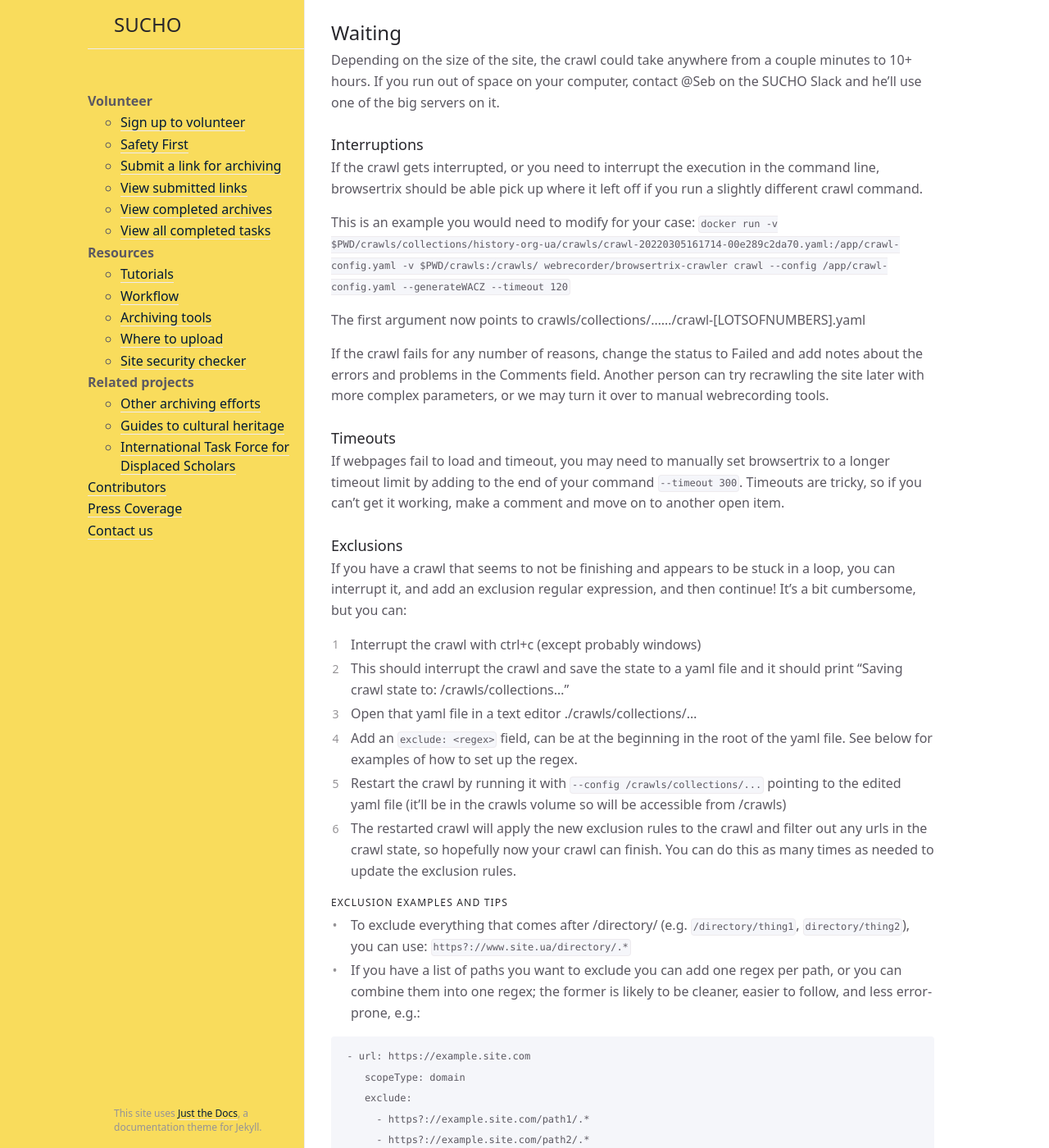
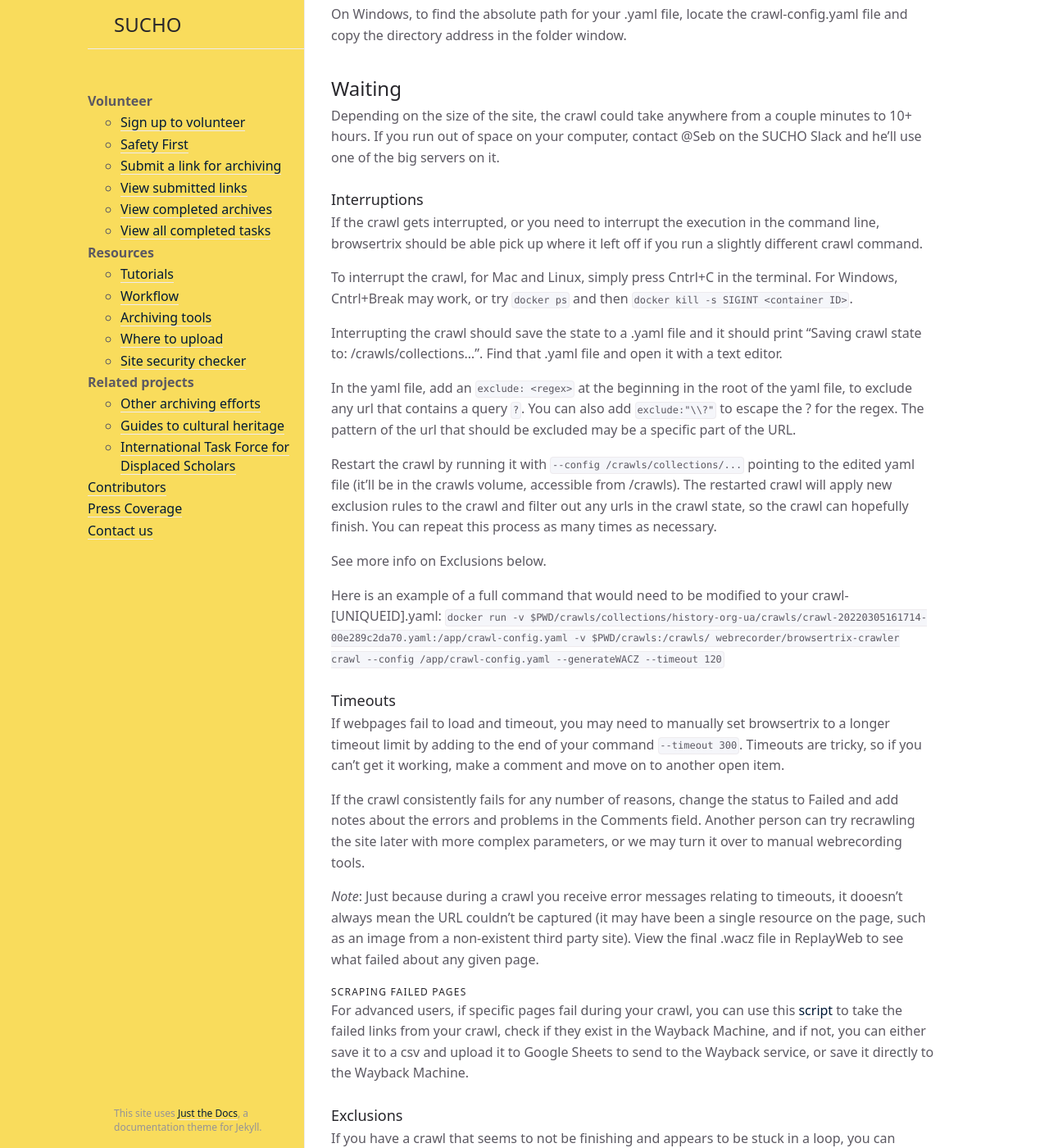
Before and after one commit to sucho-archiving/sucho-archiving.github.io, a Jekyll site: the page built from browsertrix.md, in a window 1280 px wide and 1400 px high, scrolled down 4086 px. Shown: the whole window at 82% size. Built offline with Jekyll 4.4.1, drawn with Linux system fonts in a browser that asks for light colours; some of the changed text lies outside the part shown.

Commit message:
Update browsertrix.md

```diff
--- a/browsertrix.md
+++ b/browsertrix.md
@@ -50,6 +50,9 @@ In your command line, type or paste this:
 This command downloads and sets up Browsertrix using Docker.
 
 **Note**: If this command throws an error, you might not have administrative permissions. Try the above command again, but put `sudo` at the front, so the command would be: `sudo docker pull webrecorder/browsertrix-crawler`
+
+If you installed Browsertrix a while ago, you may want to update your version with the following command:
+`docker pull webrecorder/browsertrix-crawler:latest`
 
 Now that you've installed Docker and configured the Docker image, you shouldn't need to redo these first setup steps again.
 
@@ -120,14 +123,28 @@ Depending on the size of the site, the crawl could take anywhere from a couple m
 ### Interruptions
 If the crawl gets interrupted, or you need to interrupt the execution in the command line, browsertrix should be able pick up where it left off if you run a slightly different crawl command.
 
-This is an example you would need to modify for your case: `docker run -v $PWD/crawls/collections/history-org-ua/crawls/crawl-20220305161714-00e289c2da70.yaml:/app/crawl-config.yaml -v $PWD/crawls:/crawls/ webrecorder/browsertrix-crawler crawl --config /app/crawl-config.yaml --generateWACZ --timeout 120`
+To interrupt the crawl, for Mac and Linux, simply press Cntrl+C in the terminal. For Windows, Cntrl+Break may work, or try `docker ps` and then `docker kill -s SIGINT <container ID>`.
 
-The first argument now points to crawls/collections/....../crawl-[LOTSOFNUMBERS].yaml
+Interrupting the crawl should save the state to a .yaml file and it should print "Saving crawl state to: /crawls/collections...". Find that .yaml file and open it with a text editor.
 
-If the crawl fails for any number of reasons, change the status to Failed and add notes about the errors and problems in the Comments field. Another person can try recrawling the site later with more complex parameters, or we may turn it over to manual webrecording tools.
+In the yaml file, add an `exclude: <regex>` at the beginning in the root of the yaml file, to exclude any url that contains a query `?`. You can also add `exclude:"\\?"` to escape the ? for the regex. The pattern of the url that should be excluded may be a specific part of the URL.
+
+Restart the crawl by running it with `--config /crawls/collections/...` pointing to the edited yaml file (it'll be in the crawls volume, accessible from /crawls). The restarted crawl will apply new exclusion rules to the crawl and filter out any urls in the crawl state, so the crawl can hopefully finish. You can repeat this process as many times as necessary.
+
+See more info on Exclusions below.
+
+Here is an example of a full command that would need to be modified to your crawl-[UNIQUEID].yaml: `docker run -v $PWD/crawls/collections/history-org-ua/crawls/crawl-20220305161714-00e289c2da70.yaml:/app/crawl-config.yaml -v $PWD/crawls:/crawls/ webrecorder/browsertrix-crawler crawl --config /app/crawl-config.yaml --generateWACZ --timeout 120`
 
 ### Timeouts
 If webpages fail to load and timeout, you may need to manually set browsertrix to a longer timeout limit by adding to the end of your command `--timeout 300`. Timeouts are tricky, so if you can't get it working, make a comment and move on to another open item.
+
+If the crawl consistently fails for any number of reasons, change the status to Failed and add notes about the errors and problems in the Comments field. Another person can try recrawling the site later with more complex parameters, or we may turn it over to manual webrecording tools.
+
+*Note*: Just because during a crawl you receive error messages relating to timeouts, it dooesn't always mean the URL couldn't be captured (it may have been a single resource on the page, such as an image from a non-existent third party site). View the final .wacz file in ReplayWeb to see what failed about any given page.
+
+#### Scraping Failed Pages
+
+For advanced users, if specific pages fail during your crawl, you can use this [script](https://github.com/ZoeLeBlanc/sucho_scripts) to take the failed links from your crawl, check if they exist in the Wayback Machine, and if not, you can either save it to a csv and upload it to Google Sheets to send to the Wayback service, or save it directly to the Wayback Machine.
 
 ### Exclusions
 
```
